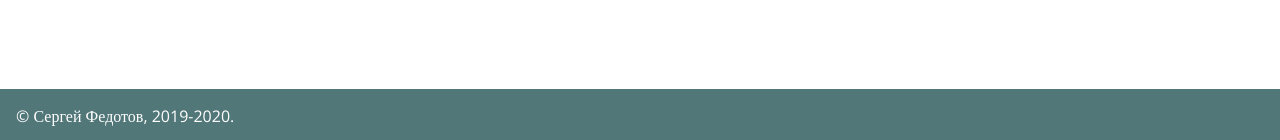
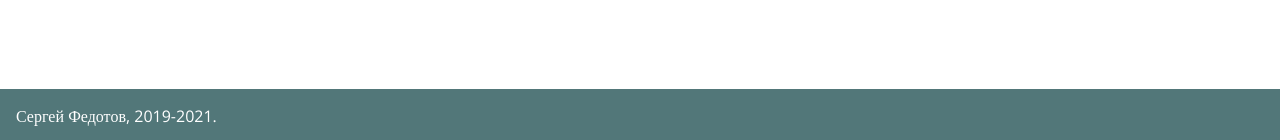
Before and after one commit to fsa/shcc.ru, a Jekyll site: the page built from index.md, in a window 1280 px wide. Shown: the part 757-897 px from the top of the page. Built offline with Jekyll 4.4.1, drawn with Linux system fonts in a browser that asks for light colours.

Commit message:
Исправлены ссылки меню и подвал сайта.

```diff
--- a/_layouts/default.html
+++ b/_layouts/default.html
@@ -11,9 +11,9 @@
 <body>
 <header>
 <nav class="listrow">
-    <a href="https://shcc.ru/" class="listitem">Контроллер умного дома SHCC</a>
-    <a href="https://shcc.ru/screenshots/" class="listitem">Скриншоты</a>
-    <a href="/" class="listitem">Документация</a>
+    <a href="/" class="listitem">Контроллер умного дома SHCC</a>
+    <a href="/screenshots/" class="listitem">Скриншоты</a>
+    <a href="https://docs.shcc.ru" class="listitem">Документация</a>
     <a href="https://github.com/fsa/shcc" class="listitem">Git репозиторий</a>
 </nav>
 </header>
@@ -21,7 +21,7 @@
 {{ content }}
 </main>
 <footer>
-<p>&copy; <a href="https://tavda.net/">Сергей Федотов</a>, 2019-2020.</p>
+<p><a href="https://tavda.net/">Сергей Федотов</a>, 2019-2021.</p>
 </footer>
 </body>
 </html>
```
